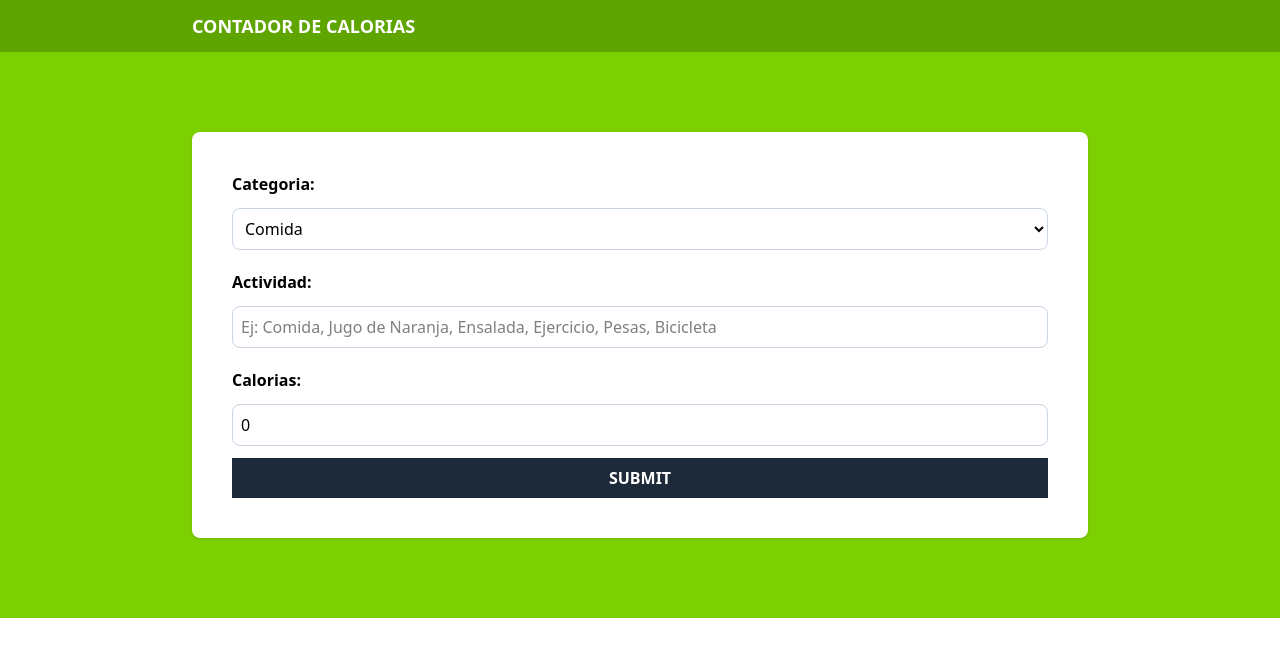
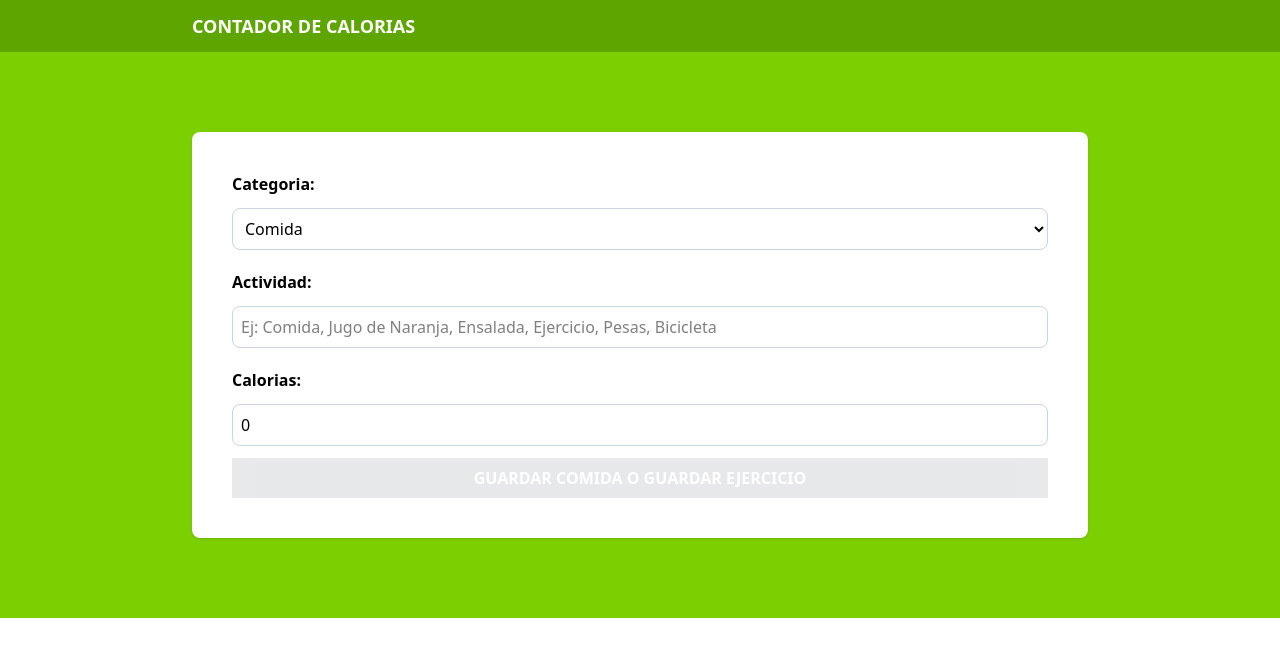
Before and after one commit to lautaroVal/contador-de-calorias, a React app: page / in a window 1280 px wide. Shown: the top 656 px of the page. Built offline with nearby package versions, Linux system fonts and the light colour scheme; the HTML template or start-up script is replaced by a standard one.

Commit message:
Validando el Formulario

```diff
--- a/src/components/Form.tsx
+++ b/src/components/Form.tsx
@@ -19,12 +19,16 @@
     })
   }
 
+  const isValidActivity = () => {
+    const {name,calories} = activity
+    return name.trim() !== '' && calories > 0
+  }
+
   return (
 
     <form
     className="space-y-5 bg-white shadow p-10 rounded-lg"
     >
-     {activity.name}
       <div className="grid grid-cols-1 gap-3">
         <label htmlFor="category" className="font-bold">Categoria:</label>
         <select
@@ -69,7 +73,9 @@
 
         <input
         type="submit"
-        className="bg-gray-800 hover:bg-gray-900 w-full p-2 font-bold uppercase text-white cursor-pointer"
+        className="bg-gray-800 hover:bg-gray-900 w-full p-2 font-bold uppercase text-white cursor-pointer disabled:opacity-10"
+        value="Guardar Comida o Guardar Ejercicio"
+        disabled={!isValidActivity()}
         />
 
       </div>
```
